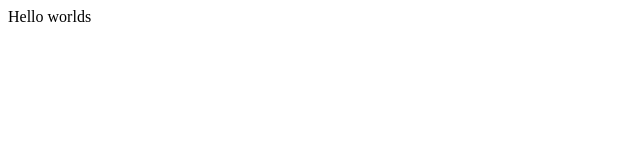
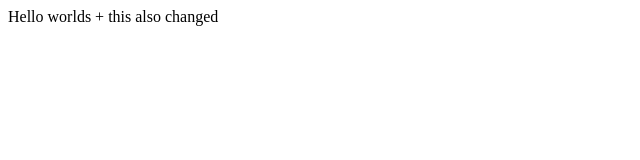
Before and after one commit to hardeepmehta/helloworld, a plain HTML site: page index.html in a window 1280 px wide. Shown: the whole page, without its empty margins (0-640 px from the left). Drawn offline with Linux system fonts and the light colour scheme.

Commit message:
Line 5 also changed

```diff
--- a/index.html
+++ b/index.html
@@ -2,6 +2,6 @@
   <head>
   </head>
   <body>
-    Hello worlds
+    Hello worlds + this also changed
   </body>
 </html>
```
